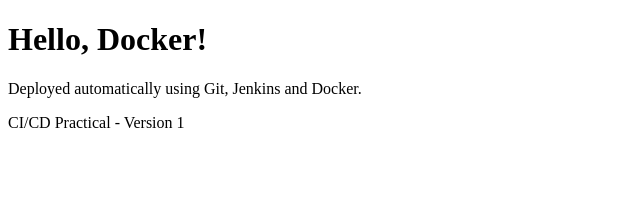
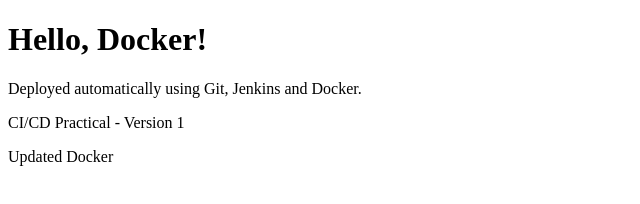
Before and after one commit to PradipDhokare/jenkins-demo, a plain HTML site: page index.html in a window 1280 px wide. Shown: the whole page, without its empty margins (0-640 px from the left). Drawn offline with Linux system fonts and the light colour scheme.

Commit message:
Test GitHub webhook

```diff
--- a/index.html
+++ b/index.html
@@ -10,5 +10,6 @@
     <h1>Hello, Docker!</h1>
     <p>Deployed automatically using Git, Jenkins and Docker.</p>
     <p>CI/CD Practical - Version 1</p>
+    <p>Updated Docker</p>
 </body>
 </html>
```
